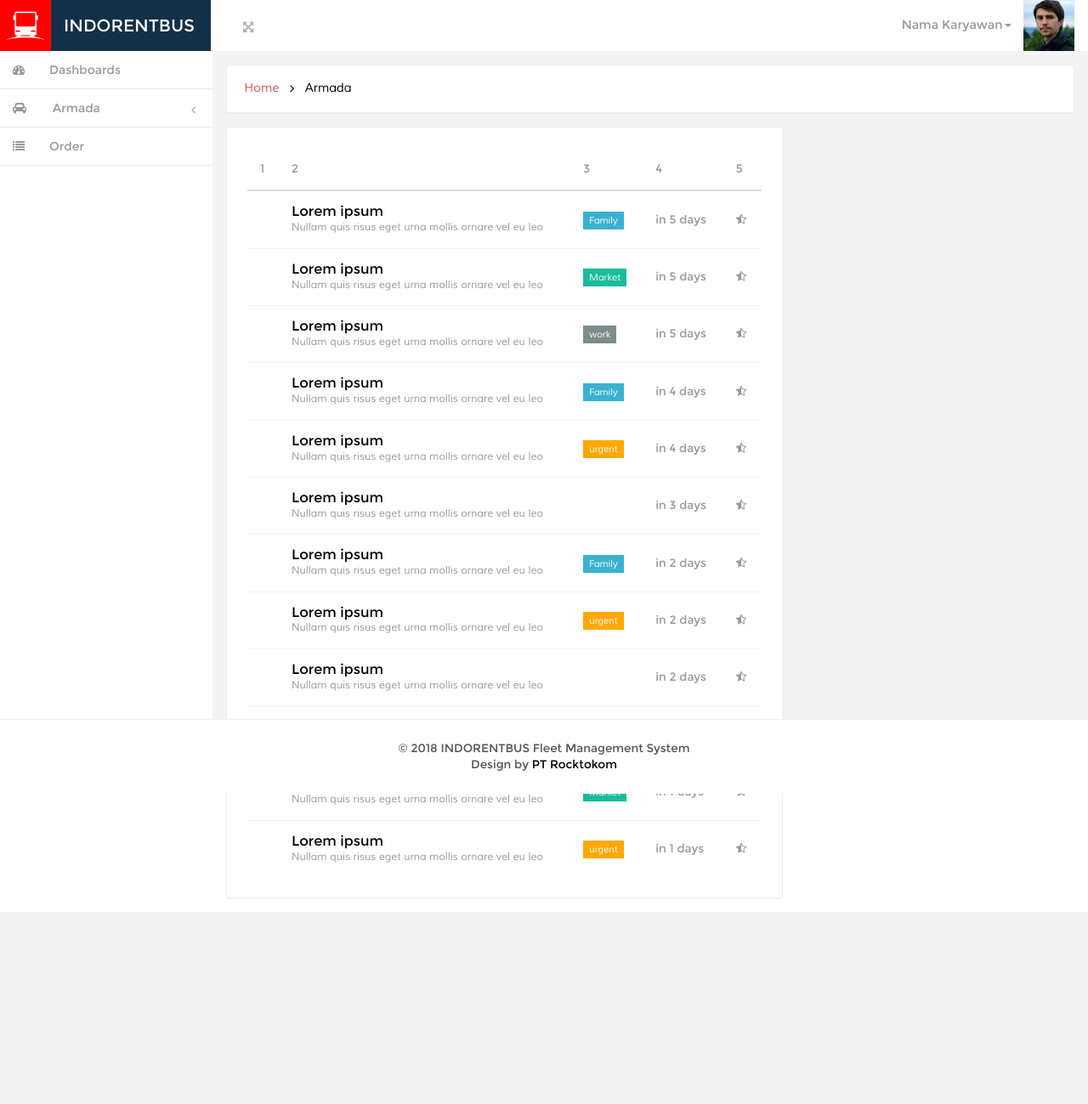
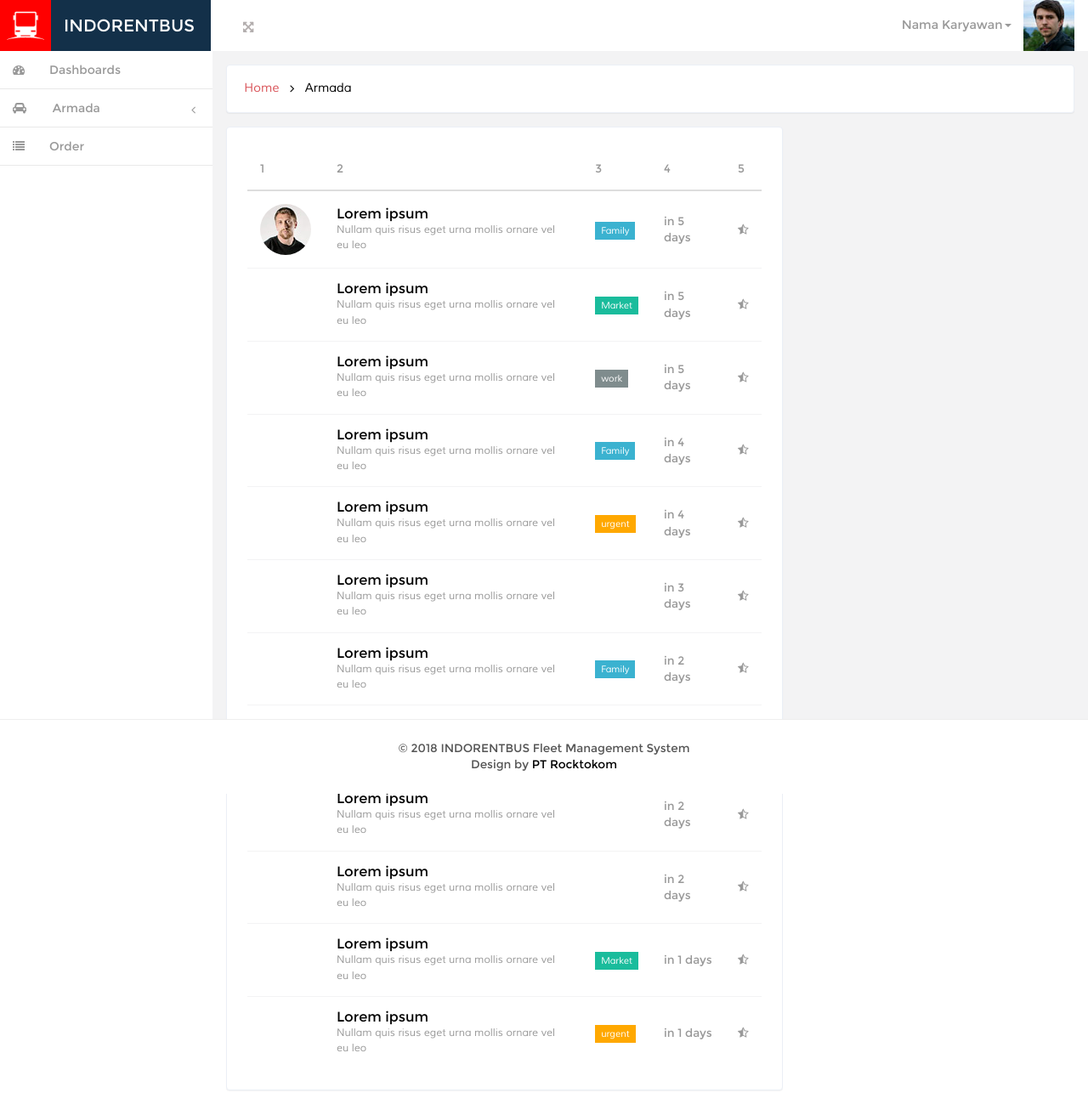
Before and after one commit to kemtol/indorentbus, a Jekyll site: the page built from laman/armada.html, in a window 1280 px wide. Shown: the whole page at 85% size. Built offline with Jekyll 4.4.1, drawn with Linux system fonts in a browser that asks for light colours; nearby versions of some CDN libraries; Markdown is read by kramdown in place of the engine named in the settings; comment, search, counter and statistics services are not loaded; before the commit the page ends 1073 px from its top, so only the background shows below that.

Commit message:
Update armada.html

```diff
--- a/laman/armada.html
+++ b/laman/armada.html
@@ -28,7 +28,7 @@
 	<tbody>
 		<tr class="table-row">
 		    <td class="table-img">
-		       <img src="images/in.jpg" alt="">
+		       <img src="{{site.url}}/images/in.jpg" alt="">
 		    </td>
 		    <td class="table-text">
 			<h6> Lorem ipsum</h6>
```
